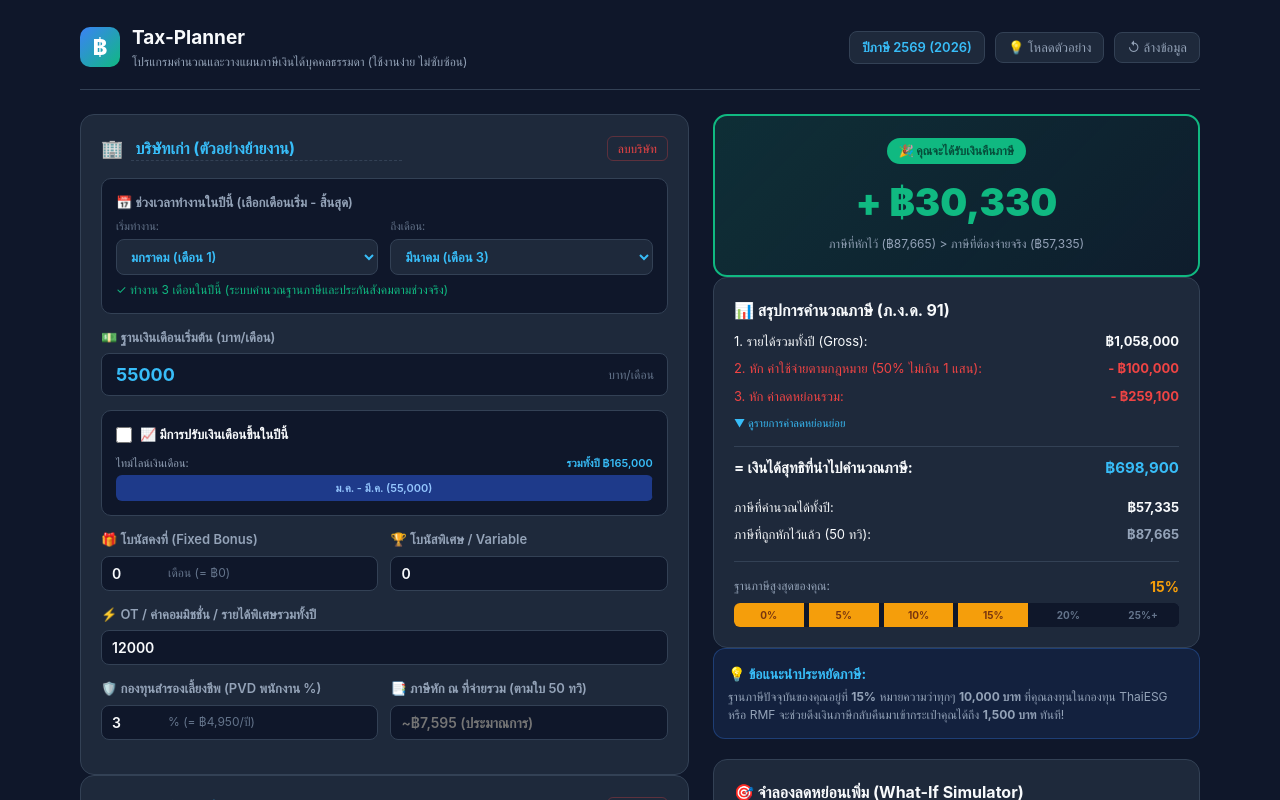
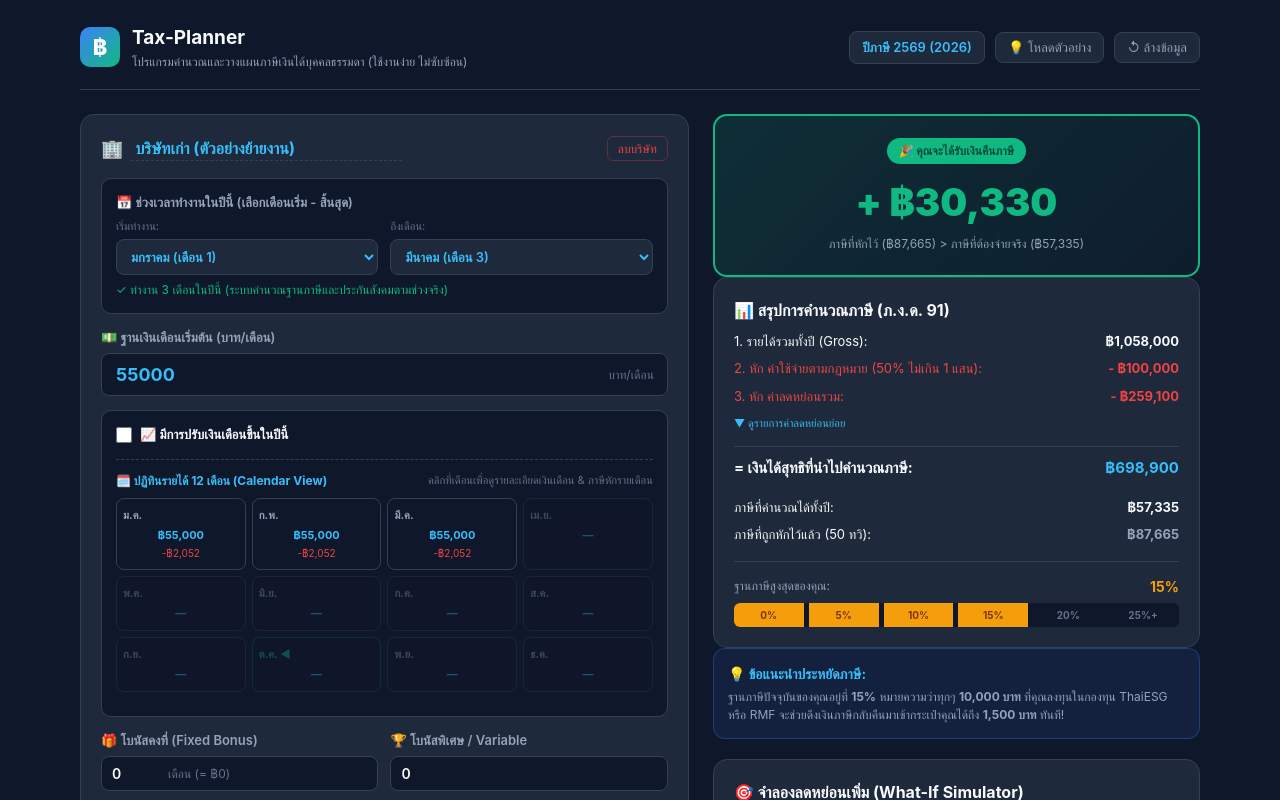
Before and after one commit to Vit129/Tax-Planner, a React (Vite) app: page / in a window 1280 px wide. Shown: the top 800 px of the page. Built offline with nearby package versions, Linux system fonts and the light colour scheme.

Commit message:
feat: add integrated 12-month calendar view with monthly breakdown

```diff
--- a/src/index.css
+++ b/src/index.css
@@ -689,3 +689,161 @@ body {
   align-items: center;
   margin-top: 10px;
 }
+
+/* Income Calendar Styles */
+.income-calendar-wrapper {
+  margin-top: 14px;
+  padding-top: 12px;
+  border-top: 1px dashed var(--border);
+}
+
+.calendar-header {
+  display: flex;
+  justify-content: space-between;
+  align-items: center;
+  margin-bottom: 8px;
+  flex-wrap: wrap;
+  gap: 4px;
+}
+
+.calendar-title {
+  font-size: 12px;
+  font-weight: 700;
+  color: var(--accent);
+}
+
+.calendar-sub {
+  font-size: 11px;
+  color: var(--text-dim);
+}
+
+.calendar-grid {
+  display: grid;
+  grid-template-columns: repeat(4, 1fr);
+  gap: 6px;
+  margin-bottom: 10px;
+}
+
+.cal-cell {
+  background: var(--card-sub);
+  border: 1px solid var(--border);
+  border-radius: 8px;
+  padding: 8px 6px;
+  text-align: center;
+  cursor: pointer;
+  transition: all 0.15s;
+}
+
+.cal-cell:hover.cal-active {
+  border-color: var(--accent);
+  background: rgba(56, 189, 248, 0.05);
+}
+
+.cal-active {
+  opacity: 1;
+}
+
+.cal-inactive {
+  opacity: 0.35;
+  cursor: not-allowed;
+  background: rgba(15, 23, 42, 0.4);
+}
+
+.cal-selected {
+  border-color: var(--accent) !important;
+  background: rgba(56, 189, 248, 0.12) !important;
+  box-shadow: 0 0 0 1px var(--accent);
+}
+
+.cal-current {
+  border-color: rgba(16, 185, 129, 0.4);
+}
+
+.cal-cell-header {
+  display: flex;
+  justify-content: space-between;
+  align-items: center;
+  margin-bottom: 4px;
+}
+
+.cal-month-name {
+  font-size: 11px;
+  font-weight: 700;
+  color: var(--text-muted);
+}
+
+.cal-current .cal-month-name {
+  color: var(--success);
+}
+
+.cal-adj-badge {
+  background: rgba(245, 158, 11, 0.2);
+  color: var(--warning);
+  font-size: 9px;
+  padding: 1px 4px;
+  border-radius: 4px;
+  font-weight: 700;
+}
+
+.cal-salary {
+  font-size: 11px;
+  font-weight: 700;
+  color: var(--accent);
+}
+
+.cal-wh {
+  font-size: 10px;
+  margin-top: 2px;
+}
+
+/* Month Detail Popup/Box */
+.month-detail-card {
+  background: var(--card-bg);
+  border: 1px solid var(--accent);
+  border-radius: 10px;
+  padding: 12px 14px;
+  margin-top: 10px;
+  box-shadow: 0 4px 12px rgba(0, 0, 0, 0.2);
+}
+
+.month-detail-header {
+  display: flex;
+  justify-content: space-between;
+  align-items: center;
+  margin-bottom: 10px;
+  font-size: 13px;
+  color: var(--text);
+}
+
+.btn-close-detail {
+  background: none;
+  border: none;
+  color: var(--danger);
+  cursor: pointer;
+  font-size: 14px;
+  font-weight: 700;
+}
+
+.month-detail-grid {
+  display: flex;
+  flex-direction: column;
+  gap: 6px;
+  font-size: 12px;
+}
+
+.detail-item {
+  display: flex;
+  justify-content: space-between;
+  align-items: center;
+  padding-bottom: 4px;
+  border-bottom: 1px solid rgba(255, 255, 255, 0.05);
+}
+
+.total-item {
+  border-top: 1px solid var(--border);
+  border-bottom: none;
+  padding-top: 6px;
+  margin-top: 2px;
+  font-weight: 700;
+  font-size: 13px;
+}
--- a/src/ui/components/CompanyCard.jsx
+++ b/src/ui/components/CompanyCard.jsx
@@ -1,5 +1,5 @@
-import React from 'react';
-import { MONTH_NAMES_TH, MONTH_SHORT_TH } from '../../config/taxRules';
+import React, { useState } from 'react';
+import { MONTH_NAMES_TH } from '../../config/taxRules';
 import {
   getCompanyMonthlySalaries,
   getCompanyAnnualSalary,
@@ -10,6 +10,7 @@ import {
 } from '../../logic/companyLogic';
 import { calculateProgressiveTax } from '../../logic/taxLogic';
 import { formatCurrency, evalNumber } from '../../logic/evalExpression';
+import IncomeCalendar from './IncomeCalendar';
 
 export default function CompanyCard({
   company,
@@ -18,6 +19,7 @@ export default function CompanyCard({
   onUpdate,
   onRemove,
 }) {
+  const [selectedMonth, setSelectedMonth] = useState(null);
   const up = (key, val) => onUpdate({ ...company, [key]: val });
 
   const startMonth = Math.max(1, Math.min(12, Math.round(evalNumber(company.startMonth)) || 1));
@@ -33,21 +35,7 @@ export default function CompanyCard({
   const pvdEmpAmt = getCompanyPvdEmployee(company);
   const estimatedWh = estimateCompanyWithholding(company, calculateProgressiveTax);
 
-  // Build segments for timeline visualization
   const monthlySalaries = getCompanyMonthlySalaries(company);
-  const segments = [];
-  let currentSeg = null;
-
-  for (let m = startMonth; m <= endMonth; m++) {
-    const sal = monthlySalaries[m - 1];
-    if (!currentSeg || currentSeg.salary !== sal) {
-      if (currentSeg) segments.push(currentSeg);
-      currentSeg = { start: m, end: m, salary: sal };
-    } else {
-      currentSeg.end = m;
-    }
-  }
-  if (currentSeg) segments.push(currentSeg);
 
   const handleAddAdjustment = () => {
     const nextMonth = Math.min(12, startMonth + 1);
@@ -65,6 +53,16 @@ export default function CompanyCard({
     const next = adjustments.filter((_, i) => i !== idx);
     up('salaryAdjustments', next);
   };
+
+  // Selected month calculations for breakdown
+  const selSalary = selectedMonth ? monthlySalaries[selectedMonth - 1] : 0;
+  const selPvd = selectedMonth ? Math.round(selSalary * (evalNumber(company.pvdRateEmp) / 100)) : 0;
+  const selSs = selectedMonth ? Math.min(selSalary * 0.05, 750) : 0;
+  const annualized = selSalary * 12;
+  const exp = Math.min(annualized * 0.5, 100000);
+  const net = Math.max(0, annualized - exp - 60000 - selSs * 12 - selPvd * 12);
+  const selWh = selSalary > 0 ? Math.ceil(calculateProgressiveTax(net) / 12) : 0;
+  const selTakeHome = selSalary - selPvd - selSs - selWh;
 
   return (
     <div className="card company-card">
@@ -203,33 +201,44 @@ export default function CompanyCard({
           </div>
         )}
 
-        {/* Visual Timeline Bar */}
-        <div className="timeline-container">
-          <div className="timeline-header">
-            <span>ไทม์ไลน์เงินเดือน:</span>
-            <span className="font-semibold text-accent">รวมทั้งปี ฿{formatCurrency(annualSalary)}</span>
+        {/* 🗓️ 12-Month Calendar Grid View */}
+        <IncomeCalendar
+          company={company}
+          onSelectMonth={setSelectedMonth}
+          selectedMonth={selectedMonth}
+        />
+
+        {/* Month Detail Popup/Box */}
+        {selectedMonth && (
+          <div className="month-detail-card">
+            <div className="month-detail-header">
+              <span>📌 รายละเอียดรายเดือน: <b>{MONTH_NAMES_TH[selectedMonth - 1]}</b></span>
+              <button type="button" className="btn-close-detail" onClick={() => setSelectedMonth(null)}>✕</button>
+            </div>
+            <div className="month-detail-grid">
+              <div className="detail-item">
+                <span className="text-muted">เงินเดือน:</span>
+                <b className="text-accent">฿{formatCurrency(selSalary)}</b>
+              </div>
+              <div className="detail-item">
+                <span className="text-muted">หัก PVD ({company.pvdRateEmp || 0}%):</span>
+                <b className="text-danger">-฿{formatCurrency(selPvd)}</b>
+              </div>
+              <div className="detail-item">
+                <span className="text-muted">หัก ประกันสังคม:</span>
+                <b className="text-danger">-฿{formatCurrency(selSs)}</b>
+              </div>
+              <div className="detail-item">
+                <span className="text-muted">หัก ภาษี ณ ที่จ่าย (ประมาณการ):</span>
+                <b className="text-danger">-฿{formatCurrency(selWh)}</b>
+              </div>
+              <div className="detail-item total-item">
+                <span>รับสุทธิเข้าบัญชี (Take-home):</span>
+                <b className="text-success">฿{formatCurrency(selTakeHome)}</b>
+              </div>
+            </div>
           </div>
-          <div className="timeline-bar">
-            {segments.map((seg, idx) => {
-              const segMonths = seg.end - seg.start + 1;
-              const segPct = (segMonths / monthsWorked) * 100;
-              const segName =
-                seg.start === seg.end
-                  ? MONTH_SHORT_TH[seg.start - 1]
-                  : `${MONTH_SHORT_TH[seg.start - 1]} - ${MONTH_SHORT_TH[seg.end - 1]}`;
-              return (
-                <div
-                  key={idx}
-                  className={`timeline-segment seg-color-${idx % 3}`}
-                  style={{ width: `${segPct}%` }}
-                  title={`${segName}: ฿${formatCurrency(seg.salary)}/เดือน (${segMonths} เดือน)`}
-                >
-                  {segName} ({formatCurrency(seg.salary)})
-                </div>
-              );
-            })}
-          </div>
-        </div>
+        )}
       </div>
 
       {/* 4. Bonus & OT */}
--- /dev/null
+++ b/src/ui/components/IncomeCalendar.jsx
@@ -0,0 +1,72 @@
+import React from 'react';
+import { MONTH_SHORT_TH } from '../../config/taxRules';
+import { getCompanyMonthlySalaries } from '../../logic/companyLogic';
+import { formatCurrency, evalNumber } from '../../logic/evalExpression';
+import { calculateProgressiveTax } from '../../logic/taxLogic';
+import { estimateCompanyWithholding } from '../../logic/companyLogic';
+
+export default function IncomeCalendar({ company, onSelectMonth, selectedMonth }) {
+  const start = Math.max(1, Math.min(12, Math.round(evalNumber(company.startMonth)) || 1));
+  const end = Math.max(1, Math.min(12, Math.round(evalNumber(company.endMonth)) || 12));
+  const salaries = getCompanyMonthlySalaries(company);
+  const adjustments = Array.isArray(company.salaryAdjustments) ? company.salaryAdjustments : [];
+
+  const currentCalMonth = new Date().getMonth() + 1;
+
+  return (
+    <div className="income-calendar-wrapper">
+      <div className="calendar-header">
+        <span className="calendar-title">🗓️ ปฏิทินรายได้ 12 เดือน (Calendar View)</span>
+        <span className="calendar-sub">คลิกที่เดือนเพื่อดูรายละเอียดเงินเดือน & ภาษีหักรายเดือน</span>
+      </div>
+
+      <div className="calendar-grid">
+        {MONTH_SHORT_TH.map((monthName, idx) => {
+          const m = idx + 1;
+          const isActive = m >= start && m <= end;
+          const salary = salaries[m - 1];
+          const isSelected = selectedMonth === m;
+          const isCurrent = m === currentCalMonth;
+          const adj = adjustments.find((a) => a.month === m);
+
+          // Monthly PVD
+          const pvdRate = evalNumber(company.pvdRateEmp) / 100;
+          const pvdMonthly = isActive ? Math.round(salary * pvdRate) : 0;
+
+          // Estimate monthly withholding (annualize this month)
+          const ssMonthly = isActive ? Math.min(salary * 0.05, 750) : 0;
+          const annualized = salary * 12;
+          const exp = Math.min(annualized * 0.5, 100000);
+          const net = Math.max(0, annualized - exp - 60000 - ssMonthly * 12 - pvdMonthly * 12);
+          const monthlyWh = isActive && salary > 0 ? Math.ceil(calculateProgressiveTax(net) / 12) : 0;
+
+          return (
+            <div
+              key={m}
+              onClick={() => isActive && onSelectMonth?.(selectedMonth === m ? null : m)}
+              className={`cal-cell ${isActive ? 'cal-active' : 'cal-inactive'} ${isSelected ? 'cal-selected' : ''} ${isCurrent ? 'cal-current' : ''}`}
+              title={isActive ? `เดือน ${monthName}: เงินเดือน ฿${formatCurrency(salary)}` : 'ไม่ได้ทำงานที่นี่ในเดือนนี้'}
+            >
+              <div className="cal-cell-header">
+                <span className="cal-month-name">
+                  {monthName} {isCurrent ? '◀' : ''}
+                </span>
+                {adj && <span className="cal-adj-badge">★ ปรับ</span>}
+              </div>
+
+              <div className="cal-salary">
+                {isActive && salary > 0 ? `฿${formatCurrency(salary)}` : '—'}
+              </div>
+
+              {isActive && monthlyWh > 0 && (
+                <div className="cal-wh text-danger">
+                  -฿{formatCurrency(monthlyWh)}
+                </div>
+              )}
+            </div>
+          );
+        })}
+      </div>
+    </div>
+  );
+}
```
